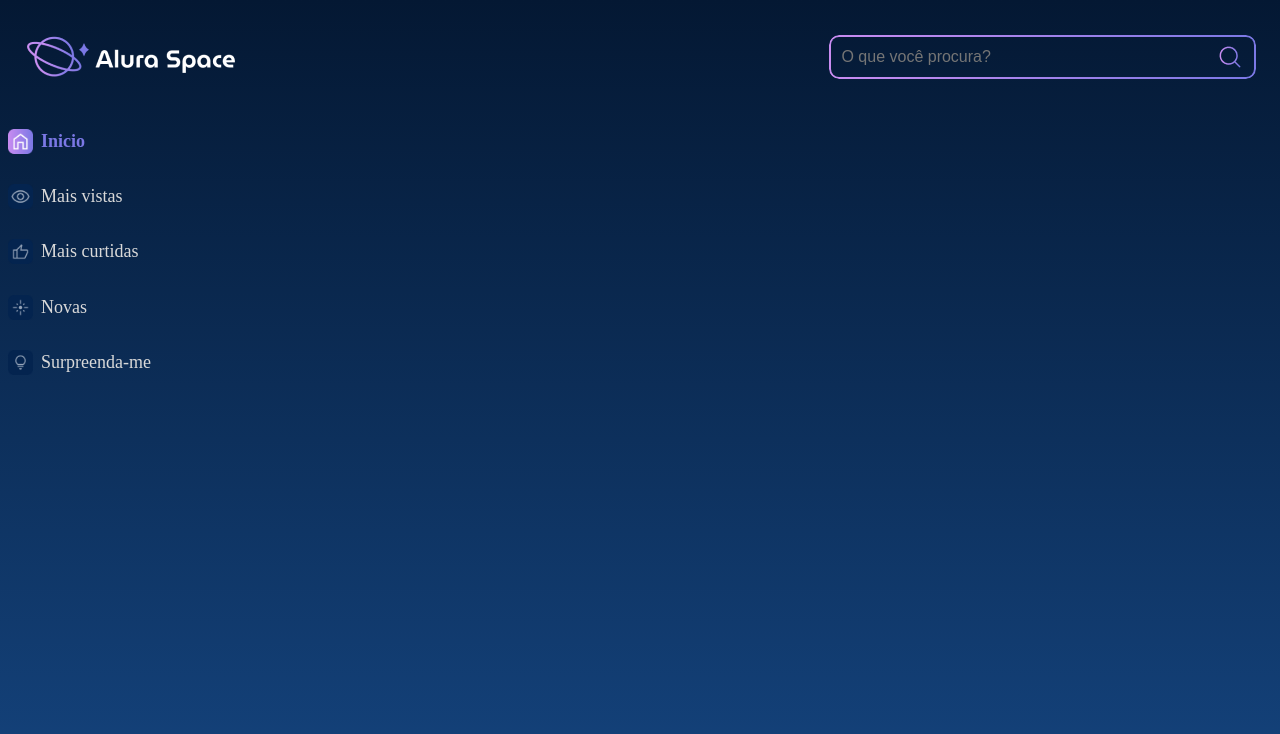
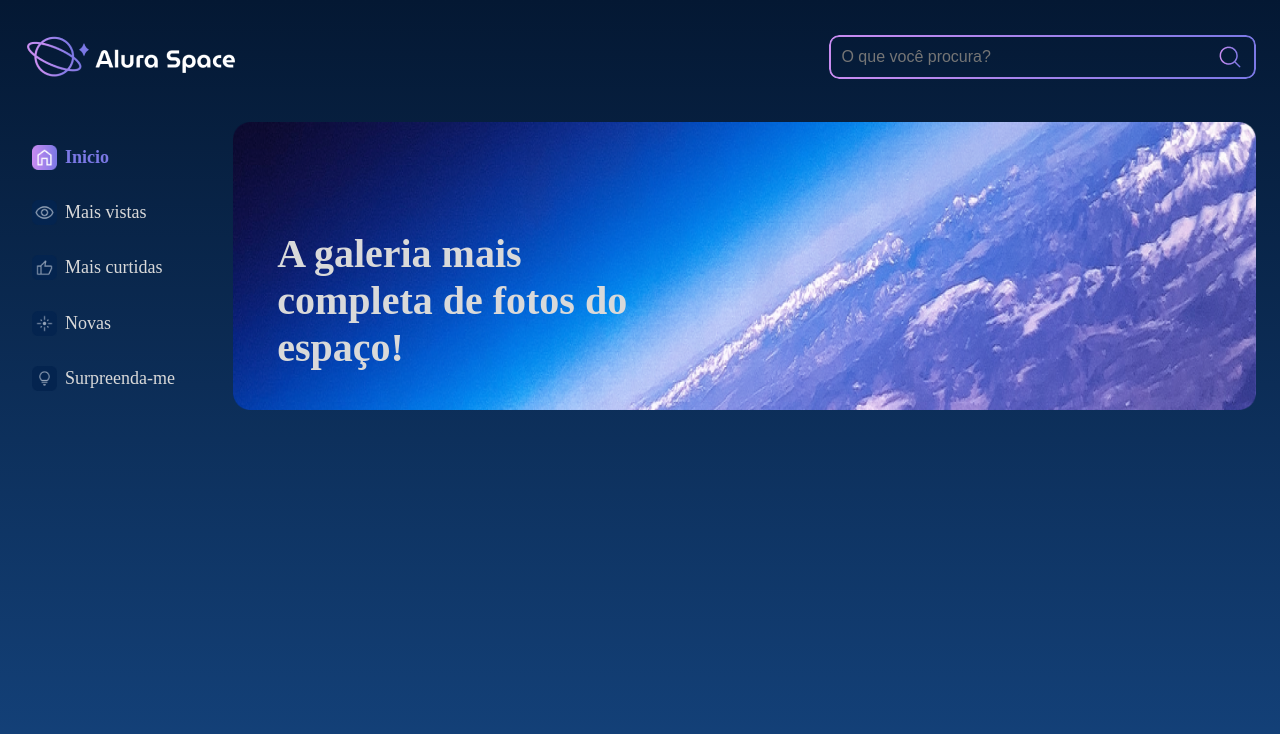
Before and after one commit to felizardo27/alura-spaces, a React (Create React App) app: page / in a window 1280 px wide. Shown: the top 734 px of the page. Built offline with nearby package versions, Linux system fonts and the light colour scheme.

Commit message:
adicionando componente banner

```diff
--- /dev/null
+++ b/src/components/Banner/Banner.module.scss
@@ -0,0 +1,20 @@
+.banner {
+    width: 88%;
+    img {
+      width: 100%;
+      height: 288px;
+    }
+
+    position: relative;
+
+    h1 {
+      position: absolute;
+      z-index: 1;
+      color: #d9d9d9;
+      font-size: 2.5rem;
+      width: 401px;
+      height: 144px;
+      top: 75px;
+      left: 44px;
+    }
+  }
--- /dev/null
+++ b/src/components/Banner/index.js
@@ -0,0 +1,17 @@
+import React from 'react'
+import styles from './Banner.module.scss'
+import banner from ".././../assets/banner.png"
+
+const Banner = () => {
+  return (
+    <div className={styles.banner} >
+        <h1>A galeria mais completa de fotos do espaço!</h1>
+        <img
+            src={banner}
+            alt="A imagem da terra vista do espaço"
+        />
+    </div>
+)
+}
+
+export default Banner
--- /dev/null
+++ b/src/pages/Home/Home.module.scss
@@ -0,0 +1,11 @@
+main {
+    margin: 0 24px;
+  }
+
+  .principal {
+    display: flex;
+    align-items: center;
+    justify-content: space-between;
+    margin-top: 2rem;
+
+  }
--- a/src/pages/Home/index.js
+++ b/src/pages/Home/index.js
@@ -1,11 +1,19 @@
+import Banner from "../../components/Banner"
 import Header from "../../components/Header"
 import Menu from "../../components/Menu"
+
+import styles from './Home.module.scss'
 
 const Home = () => {
     return(
         <>
             <Header />
-            <Menu />
+            <main>
+                <section className={styles.principal}>
+                    <Menu />
+                    <Banner />
+                </section>
+            </main>
         </>
     )
 }
```
